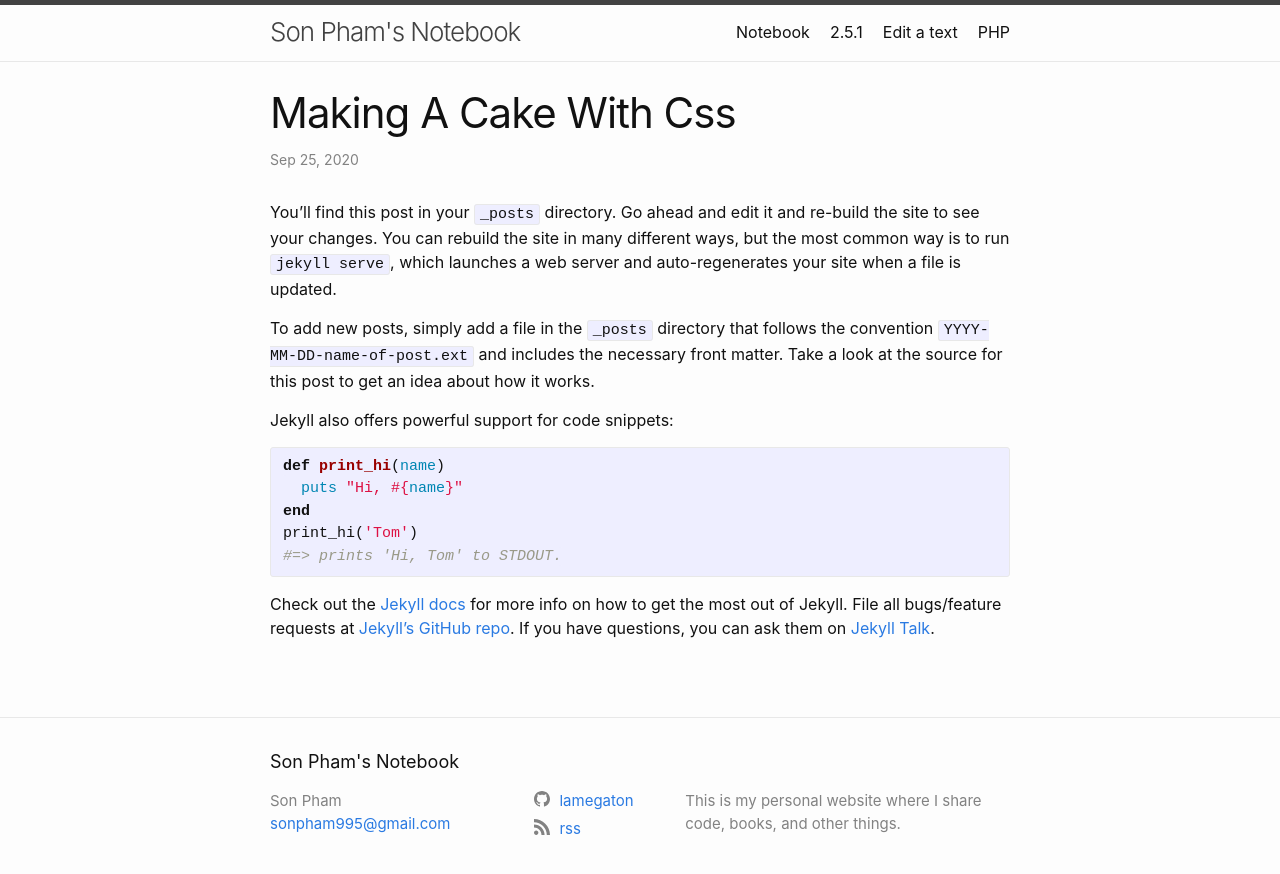
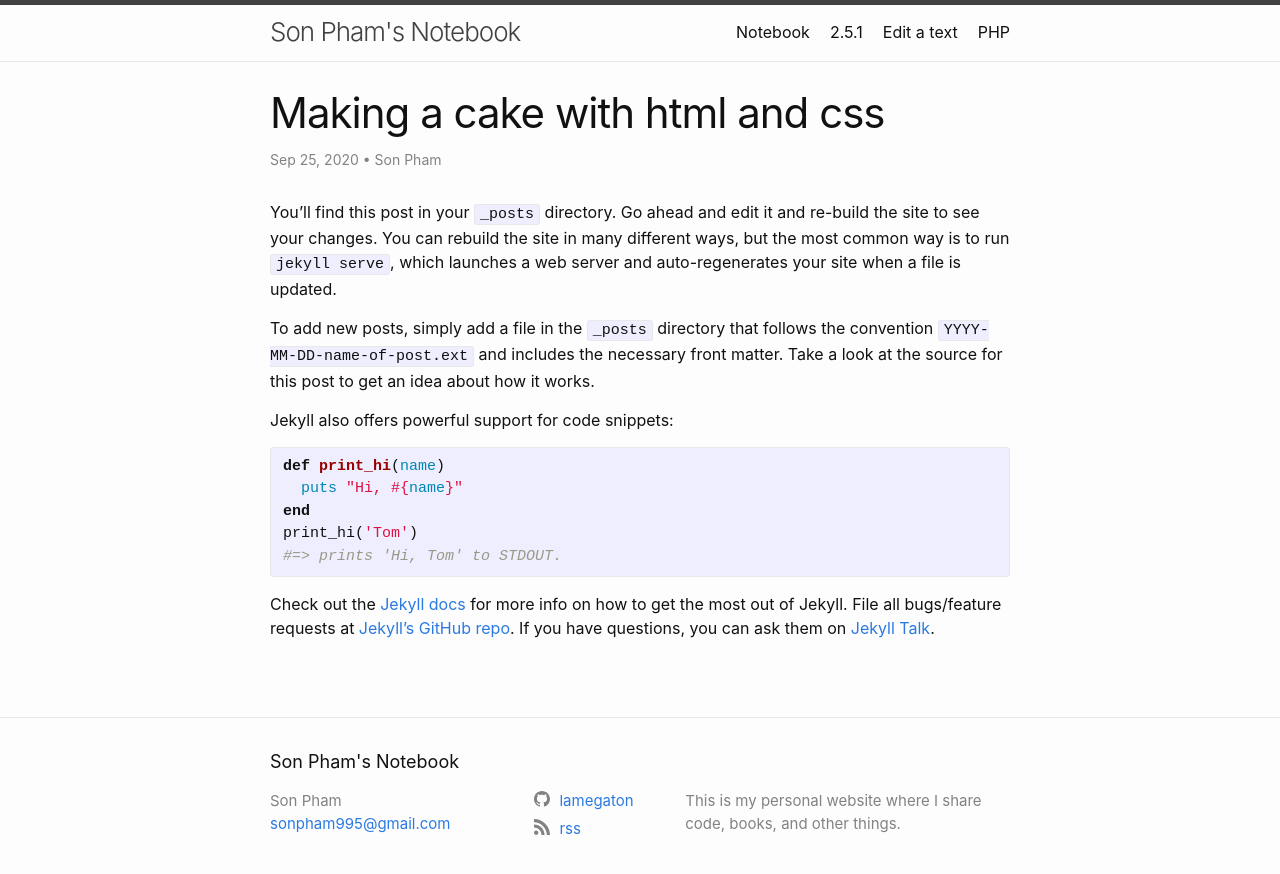
Before and after one commit to lamegaton/lamegaton.github.io, a Jekyll site: the page built from _posts/2020-09-25-making-a-cake-with-css.md, in a window 1280 px wide. Shown: the top 874 px of the page. Built offline with Jekyll 4.4.1, drawn with Linux system fonts in a browser that asks for light colours.

Commit message:
Update 2020-09-25-making-a-cake-with-css.md

```diff
--- a/_posts/2020-09-25-making-a-cake-with-css.md
+++ b/_posts/2020-09-25-making-a-cake-with-css.md
@@ -1,5 +1,9 @@
 ---
 layout: post
+title: "Making a cake with html and css"
+categories: html_css
+author: "Son Pham"
+meta: "Springfield"
 ---
 You’ll find this post in your `_posts` directory. Go ahead and edit it and re-build the site to see your changes. You can rebuild the site in many different ways, but the most common way is to run `jekyll serve`, which launches a web server and auto-regenerates your site when a file is updated.
 
```
